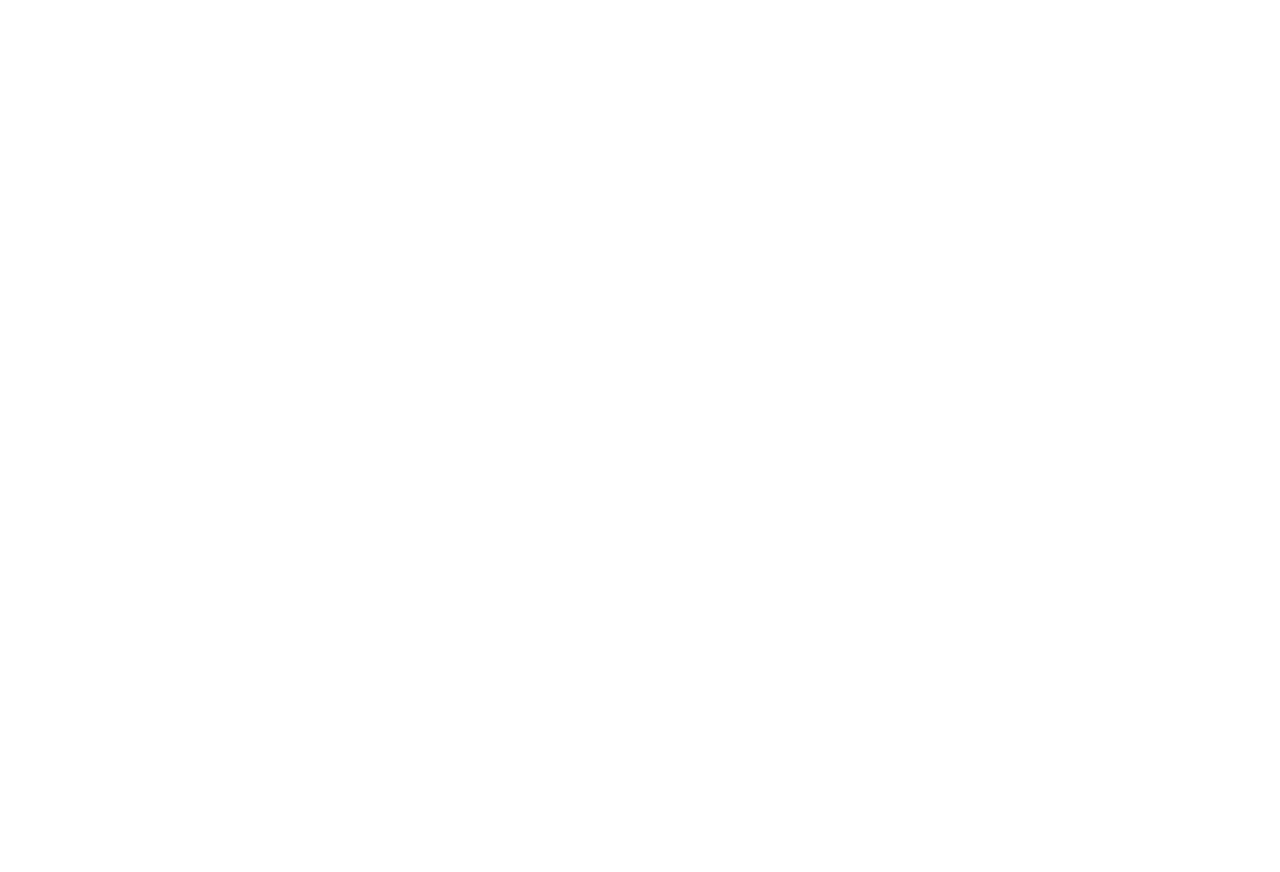
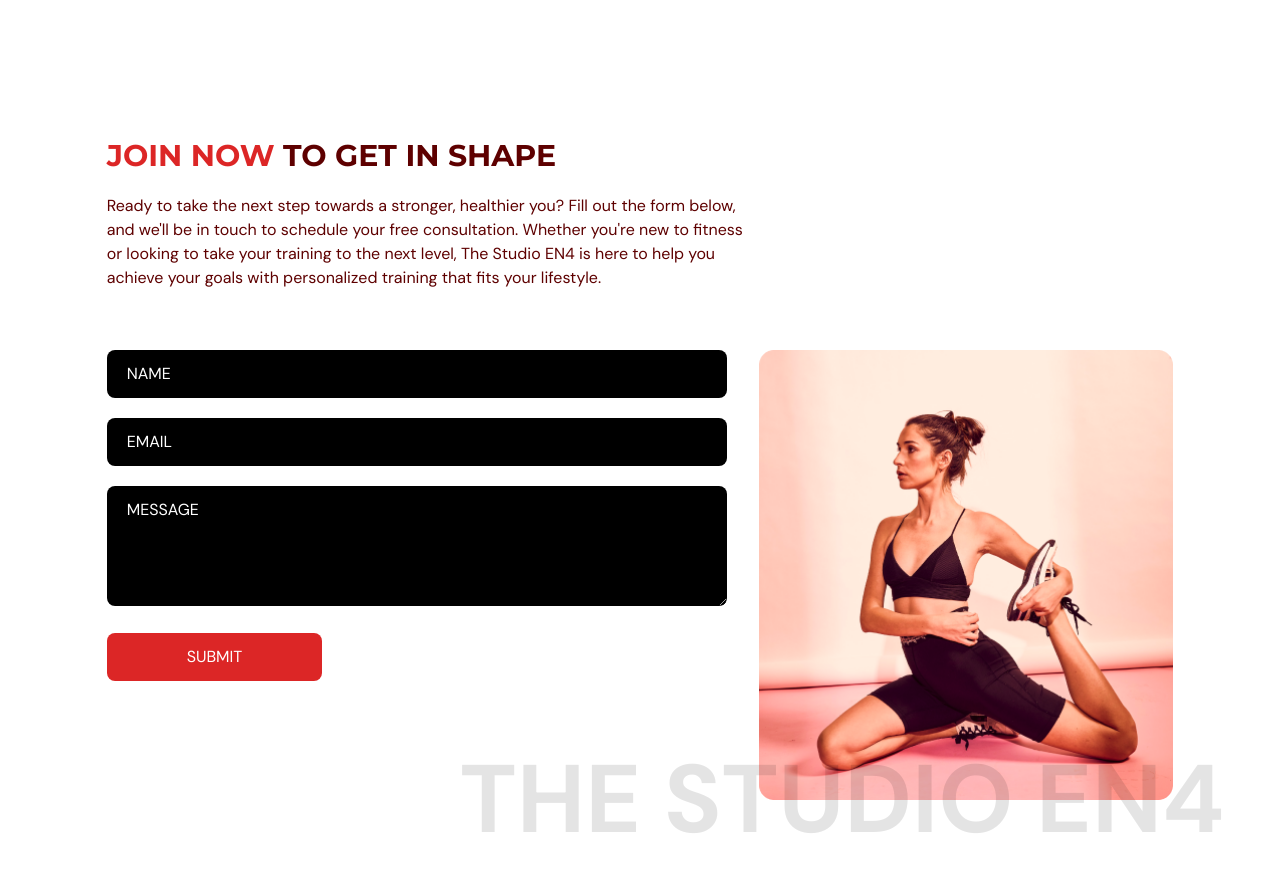
Before and after one commit to pirasanthan-jesugeevegan/client-the-studio-en4, a React (Vite) app: page / in a window 1280 px wide. Shown: the part 5500-6372 px from the top of the page. Before the commit the page ends 5478 px from the top, so only its background shows below. Built offline with nearby package versions, Linux system fonts and the light colour scheme.

Commit message:
feat: Add ContactUs component to App

```diff
--- a/package.json
+++ b/package.json
@@ -14,7 +14,8 @@
     "react-anchor-link-smooth-scroll": "^1.0.12",
     "react-dom": "^18.3.1",
     "react-icons": "^5.3.0",
-    "framer-motion": "^7.6.19"
+    "framer-motion": "^7.6.19",
+    "react-hook-form": "^7.40.0"
   },
   "devDependencies": {
     "@eslint/js": "^9.11.1",
--- a/src/App.tsx
+++ b/src/App.tsx
@@ -6,6 +6,7 @@ import Benefits from './Components/Benefits';
 import About from './Components/About';
 import Price from './Components/Price';
 import Testimonials from './Components/Testimonials';
+import ContactUs from './Components/ContactUs';
 
 export const App = () => {
   const [selectedPage, setSelectedPage] = useState<SelectedPage>(
@@ -38,6 +39,7 @@ export const App = () => {
       <About />
       <Price />
       <Testimonials />
+      <ContactUs />
     </div>
   );
 };
--- /dev/null
+++ b/src/Components/ContactUs.tsx
@@ -0,0 +1,162 @@
+import { SelectedPage } from '@/utils/types';
+import { motion } from 'framer-motion';
+import ContactUsPageGraphic from '@/assets/ContactUsPageGraphic.png';
+import HText from '@/utils/HText';
+import { useForm } from 'react-hook-form';
+
+type Props = {
+  setSelectedPage: (value: SelectedPage) => void;
+};
+
+function ContactUs({ setSelectedPage }: Props) {
+  const {
+    register,
+    trigger,
+    formState: { errors },
+  } = useForm();
+
+  const onSubmit = async (e: any) => {
+    const isValid = await trigger();
+    if (!isValid) {
+      e.preventDefault();
+    }
+  };
+
+  const inputStyles = `mt-5 w-full rounded-lg bg-black text-white
+  px-5 py-3 placeholder-white`;
+
+  return (
+    <section id="contacts" className="mx-auto w-5/6 pt-[10rem] pb-32">
+      <motion.div
+        onViewportEnter={() => setSelectedPage(SelectedPage.ContactUs)}
+      >
+        {/* Header */}
+        <motion.div
+          className="md:w-3/5"
+          initial="hidden"
+          whileInView="visible"
+          viewport={{ once: true, amount: 0.5 }}
+          transition={{ duration: 0.5 }}
+          variants={{
+            hidden: { opacity: 0, x: -50 },
+            visible: { opacity: 1, x: 0 },
+          }}
+        >
+          <HText>
+            <span className="text-primary-500">JOIN NOW</span> TO GET IN SHAPE
+          </HText>
+          <p className="my-5">
+            Ready to take the next step towards a stronger, healthier you? Fill
+            out the form below, and we'll be in touch to schedule your free
+            consultation. Whether you're new to fitness or looking to take your
+            training to the next level, The Studio EN4 is here to help you
+            achieve your goals with personalized training that fits your
+            lifestyle.
+          </p>
+        </motion.div>
+        {/* Form & Image */}
+        <div className="mt-10 justify-between gap-8 md:flex">
+          <motion.div
+            className="mt-10 basis-3/5 md:mt-0"
+            initial="hidden"
+            whileInView="visible"
+            viewport={{ once: true, amount: 0.5 }}
+            transition={{ duration: 0.5 }}
+            variants={{
+              hidden: { opacity: 0, y: 50 },
+              visible: { opacity: 1, y: 0 },
+            }}
+          >
+            <form
+              target="_blank"
+              onSubmit={onSubmit}
+              method="POST"
+              action="https://formsubmit.co/df5cfd74db25722e7d3efa9cb571dc79"
+            >
+              <input
+                className={inputStyles}
+                placeholder="NAME"
+                {...register('name', {
+                  required: true,
+                  maxLength: 50,
+                })}
+                type="text"
+              />
+              {errors.name && (
+                <p className="mt-1 text-primary-500">
+                  {errors.name.type === 'required' && 'This field is required.'}
+                  {errors.name.type === 'maxLength' && 'Max length is 50 char.'}
+                </p>
+              )}
+
+              <input
+                className={inputStyles}
+                type="text"
+                placeholder="EMAIL"
+                {...register('email', {
+                  required: true,
+                  pattern: /^[A-Z0-9._%+-]+@[A-Z0-9.-]+\.[A-Z]{2,}$/i,
+                })}
+              />
+              {errors.email && (
+                <p className="mt-1 text-primary-500">
+                  {errors.email.type === 'required' &&
+                    'This field is required.'}
+                  {errors.email.type === 'pattern' && 'Invalid email address.'}
+                </p>
+              )}
+
+              <textarea
+                className={inputStyles}
+                placeholder="MESSAGE"
+                rows={4}
+                cols={50}
+                {...register('message', {
+                  required: true,
+                  maxLength: 1000,
+                })}
+              />
+              {errors.message && (
+                <p className="mt-1 text-primary-500">
+                  {errors.message.type === 'required' &&
+                    'This field is required.'}
+                  {errors.message.type === 'maxLength' &&
+                    'Max length is 1000 char.'}
+                </p>
+              )}
+
+              <button
+                type="submit"
+                className="mt-5 rounded-lg bg-secondary-500 px-20 py-3 text-white transition duration-500 hover:bg-secondary-400"
+              >
+                SUBMIT
+              </button>
+            </form>
+          </motion.div>
+          <motion.div
+            className="relative mt-16 basis-2/5 md:mt-0"
+            initial="hidden"
+            whileInView="visible"
+            viewport={{ once: true, amount: 0.5 }}
+            transition={{ delay: 0.5, duration: 0.5 }}
+            variants={{
+              hidden: { opacity: 0, y: 50 },
+              visible: { opacity: 1, y: 0 },
+            }}
+          >
+            <div className="w-full before:absolute before:-bottom-20 before:-right-10 before:z-[-1]">
+              <img
+                className="mt-5 w-full "
+                alt="contact-us-page-graphic"
+                src={ContactUsPageGraphic}
+              />
+              <p className="relative z-10 text-4xl font-semibold md:before:absolute md:before:top-0 md:before:-left-[300px] md:before:w-max md:before:-translate-y-1/2 md:before:transform md:before:select-none md:before:text-[6rem] md:before:font-bold md:before:uppercase md:before:leading-none md:before:text-black md:before:opacity-10 md:before:content-['THE_STUDIO_EN4']"></p>{' '}
+            </div>
+          </motion.div>
+        </div>
+      </motion.div>
+    </section>
+  );
+}
+
+export default ContactUs;
```
Also changed, not shown: src/assets/ContactUsPageGraphic.png (added), 1 other file (tests, documents, lock files or other folders).
